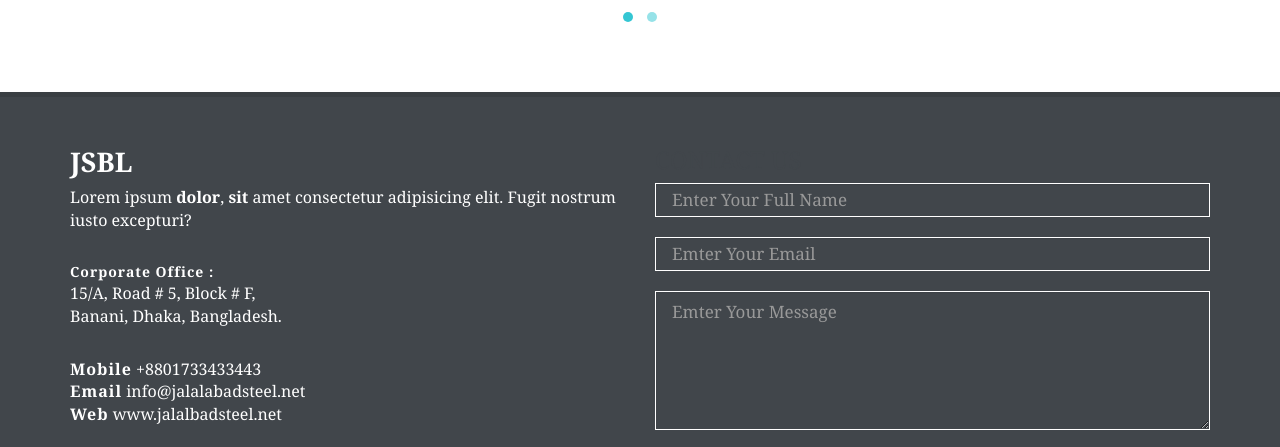
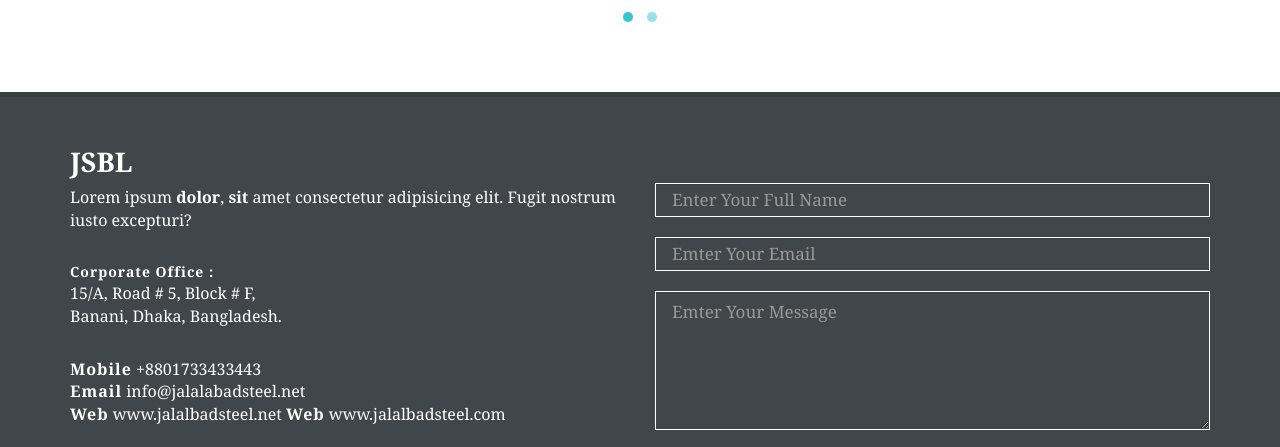
Before and after one commit to imamdiu/JSL.com, a plain HTML site: page index.html in a window 1280 px wide. Shown: the part 5710-6157 px from the top of the page. Drawn offline with Linux system fonts and the light colour scheme.

Commit message:
Update index.html file

```diff
--- a/index.html
+++ b/index.html
@@ -696,6 +696,7 @@
 										<strong>Mobile</strong><span> +8801733433443</span><br>
 										<strong>Email</strong><span> info@jalalabadsteel.net</span><br>
 										<strong>Web</strong><span> www.jalalbadsteel.net</span>
+										<strong>Web</strong><span> www.jalalbadsteel.com</span>
 									</p>
 								</div>
 
```
